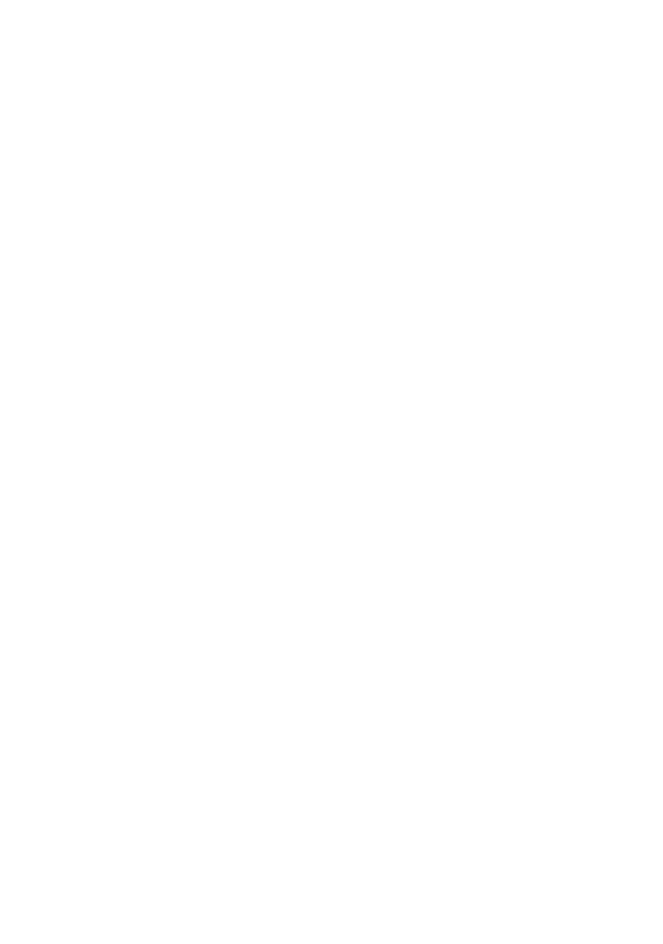
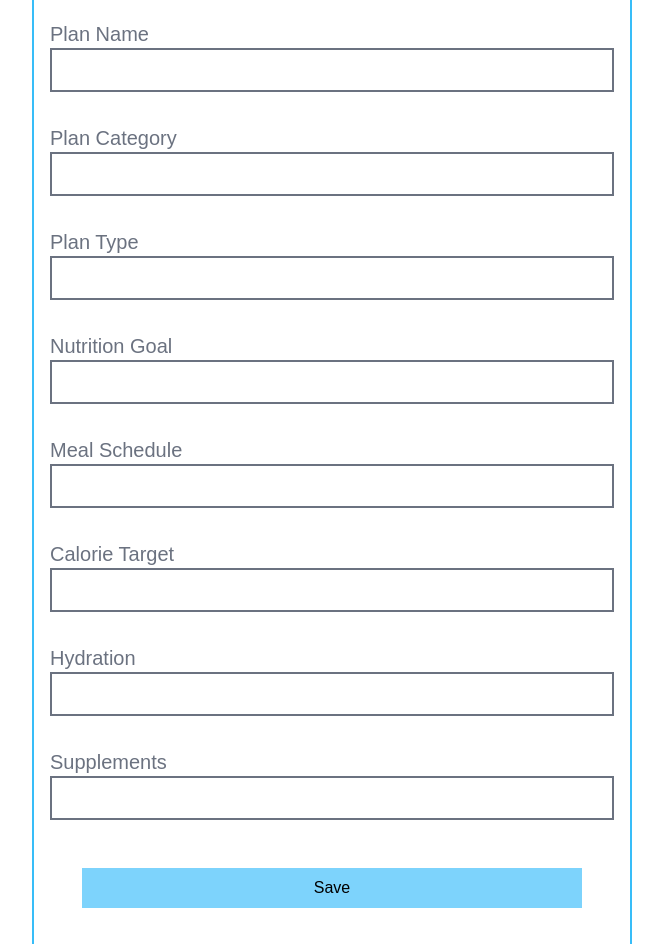
Before and after one commit to Malithi02/Gym-management-front-end, a React (Vite) app: page /mealplans/edit/1 in a window 1280 px wide. Shown: the part 206-1150 px from the top of the page, without its empty margins (308-971 px from the left). Before the commit the page ends 800 px from the top, so only its background shows below. Built offline with nearby package versions, Linux system fonts and the light colour scheme; no server answers.

Commit message:
implemented updated meal plan feature frontend

```diff
--- a/src/Pages/EditMealPlan.jsx
+++ b/src/Pages/EditMealPlan.jsx
@@ -1,11 +1,167 @@
-import React from 'react'
+import React, { useState,useEffect } from "react";
+import axios from "axios";
+//import { useParams } from 'react-router-dom';
+import MealButton from "../components/MealButton";
+import Spinner from "../components/Spinner";
+import { useNavigate ,useParams} from "react-router-dom";
 
 const EditMealPlan = () => {
-  return (
-    <div>
-      EditMealPlan
-    </div>
-  )
-}
+    const [planName, setName] = useState("");
+    const [planCategory, setCategory] = useState("");
+    const [planType, setType] = useState("");
+    const [nutritionGoals, setnutritionGoal] = useState("");
+    const [mealSchedule, setSchedule] = useState("");
+    const [calorieTarget, setCalorieT] = useState("");
+    const [hydration, setHydration] = useState("");
+    const [supplements, setSupplements] = useState("");
 
-export default EditMealPlan
+    const [loading, setLoading] = useState(false);
+
+    const navigate = useNavigate();
+    const { id } = useParams();
+    useEffect(() => {
+        setLoading(true);
+        axios.get(`http://localhost:3000/mealplans/details/${id}`)
+        .then((response) => {
+            setName(response.data.planName);
+            setCategory(response.data.planCategory);
+            setType(response.data.planType);
+            setnutritionGoal(response.data.nutritionGoals);
+            setSchedule(response.data.mealSchedule);
+            setCalorieT(response.data.calorieTarget);
+            setHydration(response.data.hydration);
+            setSupplements(response.data.supplements);
+            setLoading(false);
+        }).catch((error) => {
+            setLoading(false);
+            alert('An error happend.Please check console');
+            console.log(error);
+        });
+    },[])
+
+    const handleEditMealPlan = () => {
+        const data = {
+            planName,
+            planCategory,
+            planType,
+            nutritionGoals,
+            mealSchedule,
+            calorieTarget,
+            hydration,
+            supplements,
+            postedBy: "user@example.com",
+        };
+        console.log("Sending data to backend:", data);
+        setLoading(true);
+        axios
+           // .put(`http://localhost:3000/mealplans/${id}`, data)
+            //  .put(`http://localhost:3000/mealplans/${id}`, data)
+            .put(`http://localhost:3000/mealplans/edit/${id}`, data)
+
+            .then((response) => {
+                console.log("Response from server:", response.data);
+                setLoading(false);
+                navigate("/");
+            })
+            .catch((error) => {
+                setLoading(false);
+                console.error("Detailed error:", error.response?.data || error);
+                alert(`An error occurred: ${error.response?.data?.message || error.message}`);
+            });
+    };
+
+    return (
+        <div className="p-4">
+            <MealButton />
+            <h1 className="text-3xl my-4"> Edit Meal Plan</h1>
+            <div className="flex  flex-col border-2 border-sky-400 rounded-xl w-[600px] p-4 mx-auto">
+                <div className="my-4">
+                <label className="text-xl mr-4 text-gray-500"> Plan Name</label>
+
+                    <input
+                        type="text"
+                        value={planName}
+                        onChange={(e) => setName(e.target.value)}
+                        className="border-2 border-gray-500 px-4 py-2 w-full"
+                    />
+                </div>
+                <div className="my-4">
+                    <label className="text-xl mr-4 text-gray-500"> Plan Category</label>
+
+                    <input
+                        type="text"
+                        value={planCategory}
+                        onChange={(e) => setCategory(e.target.value)}
+                        className="border-2 border-gray-500 px-4 py-2 w-full"
+                    />
+                </div>
+                <div className="my-4">
+                    <label className="text-xl mr-4 text-gray-500"> Plan Type</label>
+
+                    <input
+                        type="text"
+                        value={planType}
+                        onChange={(e) => setType(e.target.value)}
+                        className="border-2 border-gray-500 px-4 py-2 w-full"
+                    />
+                </div>
+                <div className="my-4">
+                    <label className="text-xl mr-4 text-gray-500"> Nutrition Goal</label>
+
+                    <input
+                        type="text"
+                        value={nutritionGoals}
+                        onChange={(e) => setnutritionGoal(e.target.value)}
+                        className="border-2 border-gray-500 px-4 py-2 w-full"
+                    />
+                </div>
+
+                <div className="my-4">
+                    <label className="text-xl mr-4 text-gray-500"> Meal Schedule</label>
+
+                    <input
+                        type="text"
+                        value={mealSchedule}
+                        onChange={(e) => setSchedule(e.target.value)}
+                        className="border-2 border-gray-500 px-4 py-2 w-full"
+                    />
+                </div>
+                <div className="my-4">
+                    <label className="text-xl mr-4 text-gray-500"> Calorie Target</label>
+
+                    <input
+                        type="text"
+                        value={calorieTarget}
+                        onChange={(e) => setCalorieT(e.target.value)}
+                        className="border-2 border-gray-500 px-4 py-2 w-full"
+                    />
+                </div>
+                <div className="my-4">
+                    <label className="text-xl mr-4 text-gray-500"> Hydration</label>
+
+                    <input
+                        type="text"
+                        value={hydration}
+                        onChange={(e) => setHydration(e.target.value)}
+                        className="border-2 border-gray-500 px-4 py-2 w-full"
+                    />
+                </div>
+                <div className="my-4">
+                    <label className="text-xl mr-4 text-gray-500"> Supplements</label>
+
+                    <input
+                        type="text"
+                        value={supplements}
+                        onChange={(e) => setSupplements(e.target.value)}
+                        className="border-2 border-gray-500 px-4 py-2 w-full"
+                    />
+                </div>
+                <button className="p-2 bg-sky-300 m-8" onClick={handleEditMealPlan}>
+                    Save
+                </button>
+            </div>
+        </div>
+    );
+};
+
+export default EditMealPlan;
--- a/src/Pages/ShowMealPlan.jsx
+++ b/src/Pages/ShowMealPlan.jsx
@@ -69,7 +69,7 @@ const ShowMealPlan = () => {
 
                <div className='my-4'>
                <span className = 'text-xl mr-4 text-gray-500'>Calorie Target</span>
-               <span>{mealplan.caloriearget}</span>
+               <span>{mealplan.calorieTarget}</span>
                </div>
 
                <div className='my-4'>
```
